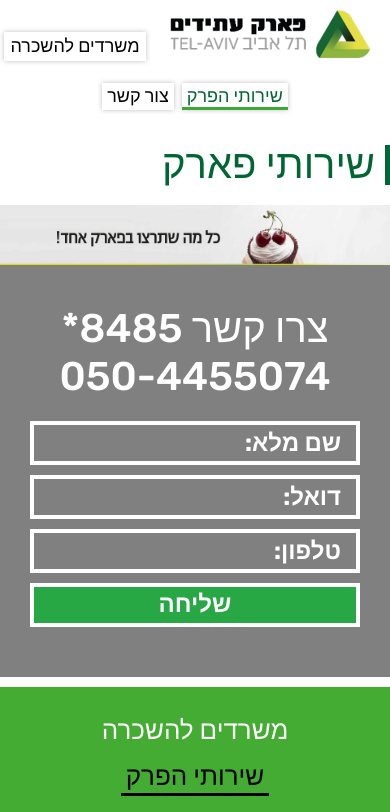
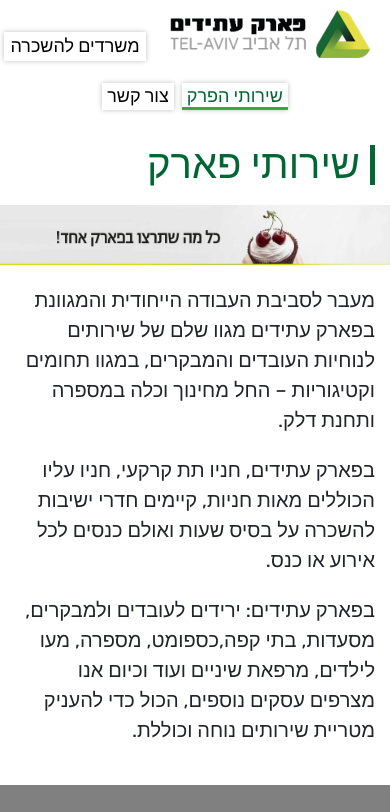
Before and after one commit to mickidum/atidim-minisite-vuejs, a Vue app: page /service in a window 390 px wide. Shown: the top 812 px of the page. Built offline with nearby package versions, Linux system fonts and the light colour scheme.

Commit message:
image fix

```diff
--- a/package.json
+++ b/package.json
@@ -11,6 +11,7 @@
     "bootstrap-vue": "^2.0.0-rc.11",
     "material-icons": "^0.3.0",
     "vue": "^2.6.6",
+    "vue-content-loader": "^0.2.1",
     "vue-router": "^3.0.1",
     "vuex": "^3.0.1"
   },
--- a/src/App.vue
+++ b/src/App.vue
@@ -3,7 +3,9 @@
     <div class="main-menu">
       <MainMenu im="logo.png" />
     </div>
-    <router-view />
+    <transition name="fade" mode="out-in">
+      <router-view />
+    </transition>
     <div class="short-form bottom-form">
       <div class="container">
         <h2>צרו קשר 8485* <span> / </span> 050-4455074</h2>
--- a/src/assets/main.scss
+++ b/src/assets/main.scss
@@ -11,13 +11,23 @@
 	}
 }
 
+// Transitions
+.fade-enter-active,
+.fade-leave-active {
+	transition: opacity 0.5s;
+}
+.fade-enter,
+.fade-leave-to {
+	opacity: 0;
+}
+
 .text-green {
 	color: #006634;
 }
 
 .header-container {
 	position: relative;
-	max-width: 800px;
+	max-width: 820px;
 	margin: 0 auto;
 }
 
@@ -187,3 +197,10 @@
 		}
 	}
 }
+
+.service-text {
+	font-size: 24px;
+	font-weight: 500;
+	padding-top: 50px;
+	padding-bottom: 50px;
+}
--- a/src/assets/media.scss
+++ b/src/assets/media.scss
@@ -128,4 +128,10 @@
 			}
 		}
 	}
+	.service-text {
+		font-size: 20px;
+		font-weight: normal;
+		padding-top: 20px;
+		padding-bottom: 20px;
+	}
 }
--- a/src/views/Service.vue
+++ b/src/views/Service.vue
@@ -1,10 +1,26 @@
 <template>
 	<div class="service">
-		<div class="header-container">
+		<div class="header-container container">
 			<h1 class="text-green my-3 header-border">שירותי פארק</h1>
 		</div>
 		<div class="service-banner">
 			<img src="@/assets/banner1.jpg" alt="home" />
+		</div>
+		<div class="service-text container">
+			<p>
+				מעבר לסביבת העבודה הייחודית והמגוונת בפארק עתידים מגוו שלם של שירותים
+				לנוחיות העובדים והמבקרים, במגוו תחומים וקטיגוריות – החל מחינוך וכלה
+				במספרה ותחנת דלק.
+			</p>
+			<p>
+				בפארק עתידים, חניו תת קרקעי, חניו עליו הכוללים מאות חניות, קיימים חדרי
+				ישיבות להשכרה על בסיס שעות ואולם כנסים לכל אירוע או כנס.
+			</p>
+			<p>
+				בפארק עתידים: ירידים לעובדים ולמבקרים, מסעדות, בתי קפה,כספומט, מספרה,
+				מעו לילדים, מרפאת שיניים ועוד וכיום אנו מצרפים עסקים נוספים, הכול כדי
+				להעניק מטריית שירותים נוחה וכוללת.
+			</p>
 		</div>
 	</div>
 </template>
```
Also changed, not shown: 1 other file (tests, documents, lock files or other folders).
